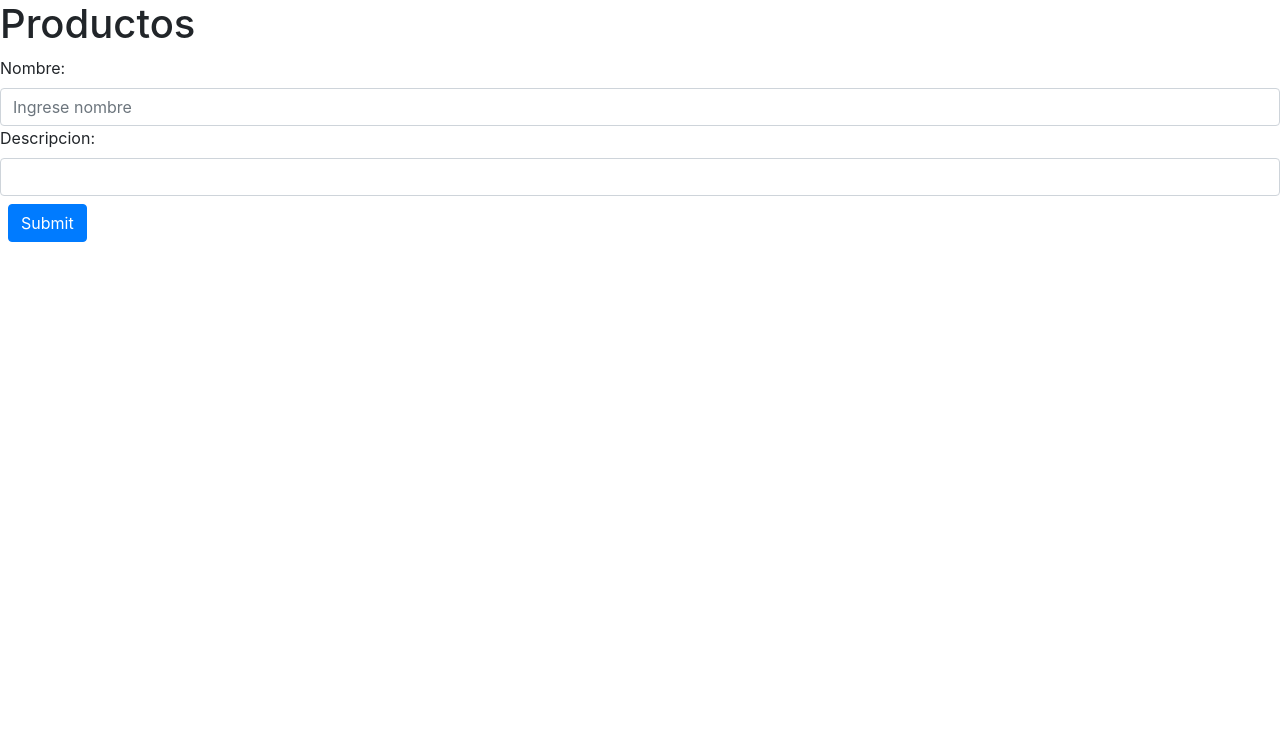
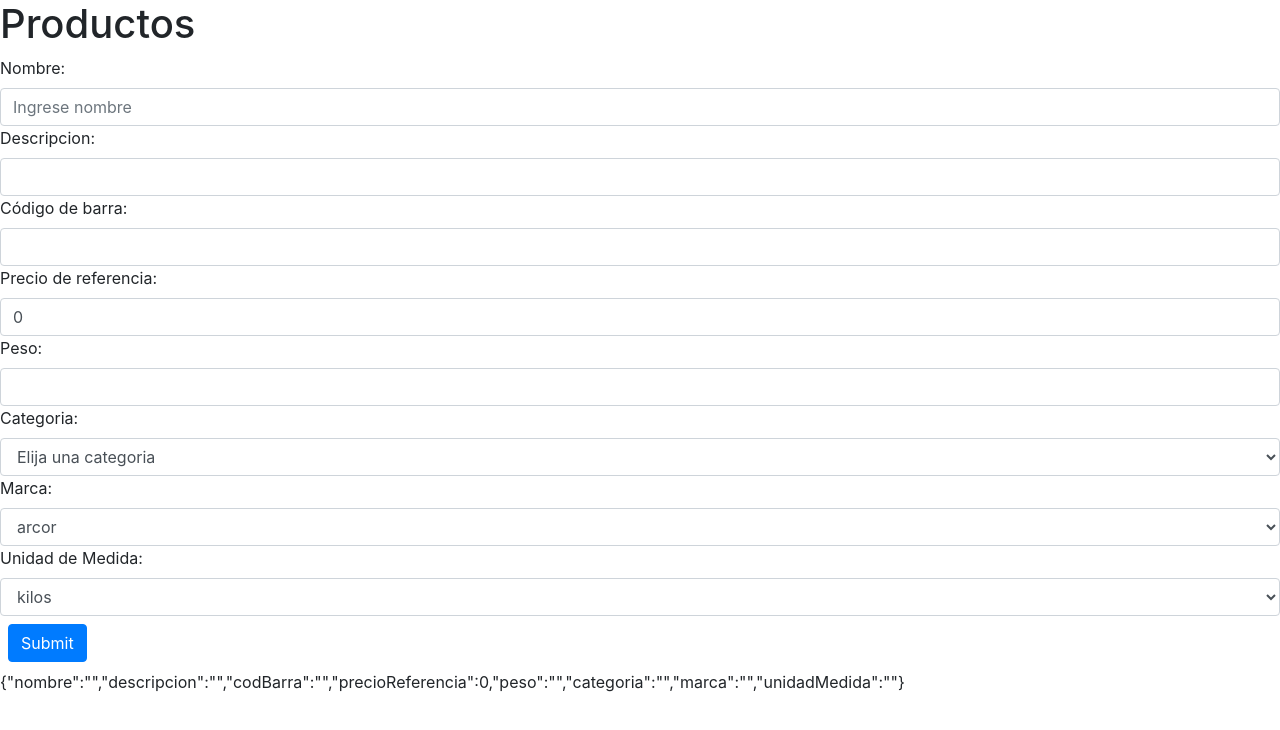
Before and after one commit to unla-investigacion-desarrollo/react-geo-turnos, a React (Create React App) app: page / in a window 1280 px wide. Shown: the top 730 px of the page. Built offline with nearby package versions, Linux system fonts and the light colour scheme.

Commit message:
Update formProductoFormik.jsx
vista con todos los campos y mensajes de error en la validacion. Falta ver scss

```diff
--- a/src/components/formProductoFormik.jsx
+++ b/src/components/formProductoFormik.jsx
@@ -1,7 +1,26 @@
 import React from "react";
 import { Formik } from "formik";
+import { useState } from "react";
 
-const formProducto = () => {
+const FormProducto = () => {
+  const [state, setState] = useState({
+    categorias: [
+      { id: 1, nombre: "comida" },
+      { id: 2, nombre: "bebida" },
+      { id: 3, nombre: "postre" },
+    ],
+    marcas: [
+      { id: 1, nombre: "arcor" },
+      { id: 2, nombre: "molto" },
+      { id: 3, nombre: "laserenisiima" },
+    ],
+    unidadesMedida: [
+      { id: 1, nombre: "kilos" },
+      { id: 2, nombre: "gramos" },
+      { id: 3, nombre: "tonelada" },
+    ],
+  });
+
   const validar = (values) => {
     const errors = {};
     if (!values.nombre) {
@@ -9,6 +28,24 @@ const formProducto = () => {
     }
     if (!values.descripcion) {
       errors.descripcion = "Requerido";
+    }
+    if (!values.codBarra) {
+      errors.codBarra = "Requerido";
+    }
+    if (!values.precioReferencia) {
+      errors.precioReferencia = "Requerido";
+    }
+    if (!values.peso) {
+      errors.peso = "Requerido";
+    }
+    if (!values.categoria) {
+      errors.categoria = "Requerido";
+    }
+    if (!values.marca) {
+      errors.marca = "Requerido";
+    }
+    if (!values.unidadMedida) {
+      errors.unidadMedida = "Requerido";
     }
     return errors;
   };
@@ -24,7 +61,16 @@ const formProducto = () => {
     <div>
       <h1>Productos</h1>
       <Formik
-        initialValues={{ nombre: "", descripcion: "" }}
+        initialValues={{
+          nombre: "",
+          descripcion: "",
+          codBarra: "",
+          precioReferencia: 0,
+          peso: "",
+          categoria: "",
+          marca: "",
+          unidadMedida: "",
+        }}
         validate={validar}
         onSubmit={enviar}
       >
@@ -38,10 +84,14 @@ const formProducto = () => {
           isSubmitting,
         }) => (
           <form onSubmit={handleSubmit}>
+            <div>
               <label htmlFor="nombre">Nombre:</label>
               <input
                 id="nombre"
-              className="form-control"
+                className={
+                  "form-control " +
+                  (errors.nombre && touched.nombre ? "is-invalid" : "")
+                }
                 type="text"
                 name="nombre"
                 placeholder="Ingrese nombre"
@@ -49,18 +99,174 @@ const formProducto = () => {
                 onBlur={handleBlur}
                 value={values.nombre}
               />
+              <div className="invalid-feedback">
                 {errors.nombre && touched.nombre && errors.nombre}
+              </div>
+            </div>
+            <div>
               <label htmlFor="descripcion">Descripcion:</label>
               <input
                 id="descripcion"
-              className="form-control"
+                className={
+                  "form-control " +
+                  (errors.descripcion && touched.descripcion
+                    ? "is-invalid"
+                    : "")
+                }
                 type="text"
                 name="descripcion"
                 onChange={handleChange}
                 onBlur={handleBlur}
                 value={values.descripcion}
               />
-            {errors.descripcion && touched.descripcion && errors.descripcion}
+              <div className="invalid-feedback">
+                {errors.descripcion &&
+                  touched.descripcion &&
+                  errors.descripcion}
+              </div>
+            </div>
+            <div>
+              <label htmlFor="codBarra">Código de barra:</label>
+              <input
+                id="codBarra"
+                className={
+                  "form-control " +
+                  (errors.codBarra && touched.codBarra ? "is-invalid" : "")
+                }
+                type="number"
+                name="codBarra"
+                onChange={handleChange}
+                onBlur={handleBlur}
+                value={values.codBarra}
+              />
+              <div className="invalid-feedback">
+                {errors.codBarra && touched.codBarra && errors.codBarra}
+              </div>
+            </div>
+            <div>
+              <label htmlFor="precioReferencia">Precio de referencia:</label>
+              <input
+                id="precioReferencia"
+                className={
+                  "form-control " +
+                  (errors.precioReferencia && touched.precioReferencia
+                    ? "is-invalid"
+                    : "")
+                }
+                type="number"
+                name="precioReferencia"
+                onChange={handleChange}
+                onBlur={handleBlur}
+                value={values.precioReferencia}
+              />
+              <div className="invalid-feedback">
+                {errors.precioReferencia &&
+                  touched.precioReferencia &&
+                  errors.precioReferencia}
+              </div>
+            </div>
+            <div>
+              <label htmlFor="peso">Peso:</label>
+              <input
+                id="peso"
+                className={
+                  "form-control " +
+                  (errors.peso && touched.peso ? "is-invalid" : "")
+                }
+                type="text"
+                name="peso"
+                onChange={handleChange}
+                onBlur={handleBlur}
+                value={values.peso}
+              />
+              <div className="invalid-feedback">
+                {errors.peso && touched.peso && errors.peso}
+              </div>
+            </div>
+
+            <div>
+              <label htmlFor="categoria">Categoria:</label>
+              <select
+                className={
+                  "form-control " +
+                  (errors.categoria && touched.categoria ? "is-invalid" : "")
+                }
+                id="categoria"
+                name="categoria"
+                value={values.categoria}
+                onChange={handleChange}
+                onBlur={handleBlur}
+              >
+                <option value="" defaultValue disabled>
+                  Elija una categoria
+                </option>
+                {state.categorias.map((categoria) => {
+                  return (
+                    <option value={categoria.id} key={categoria.id}>
+                      {categoria.nombre}
+                    </option>
+                  );
+                })}
+              </select>
+              <div className="invalid-feedback">
+                {errors.categoria && touched.categoria && errors.categoria}
+              </div>
+            </div>
+            <div>
+              <label htmlFor="marca">Marca:</label>
+              <select
+                className={
+                  "form-control " +
+                  (errors.marca && touched.marca ? "is-invalid" : "")
+                }
+                id="marca"
+                name="marca"
+                value={values.marca}
+                onChange={handleChange}
+                onBlur={handleBlur}
+              >
+                {state.marcas.map((marca) => {
+                  return (
+                    <option value={marca.id} key={marca.id}>
+                      {marca.nombre}
+                    </option>
+                  );
+                })}
+              </select>
+              <div className="invalid-feedback">
+                {errors.marca && touched.marca && errors.marca}
+              </div>
+            </div>
+            <div>
+              <label htmlFor="unidadMedida">Unidad de Medida:</label>
+              <select
+                className={
+                  "form-control " +
+                  (errors.unidadMedida && touched.unidadMedida
+                    ? "is-invalid"
+                    : "")
+                }
+                id="unidadMedida"
+                name="unidadMedida"
+                value={values.unidadMedida}
+                onChange={handleChange}
+                onBlur={handleBlur}
+              >
+                {state.unidadesMedida.map((unidadMedida) => {
+                  return (
+                    <option value={unidadMedida.id} key={unidadMedida.id}>
+                      {unidadMedida.nombre}
+                    </option>
+                  );
+                })}
+              </select>
+              <div className="invalid-feedback">
+                {errors.unidadMedida &&
+                  touched.unidadMedida &&
+                  errors.unidadMedida}
+              </div>
+            </div>
+            <div>
               <button
                 className="btn btn-primary m-2"
                 type="submit"
@@ -68,6 +274,8 @@ const formProducto = () => {
               >
                 Submit
               </button>
+            </div>
+            {JSON.stringify(values)}
           </form>
         )}
       </Formik>
@@ -75,4 +283,4 @@ const formProducto = () => {
   );
 };
 
-export default formProducto;
+export default FormProducto;
```
Lines whose indentation alone changed are shown as unchanged.
